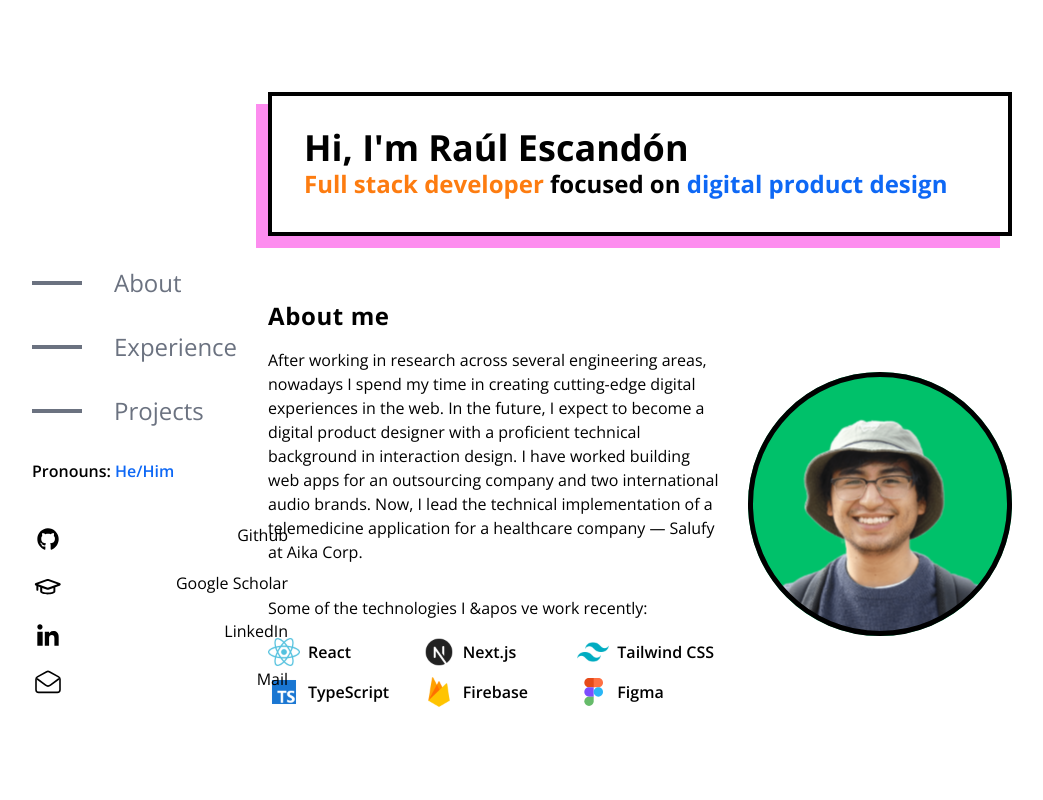
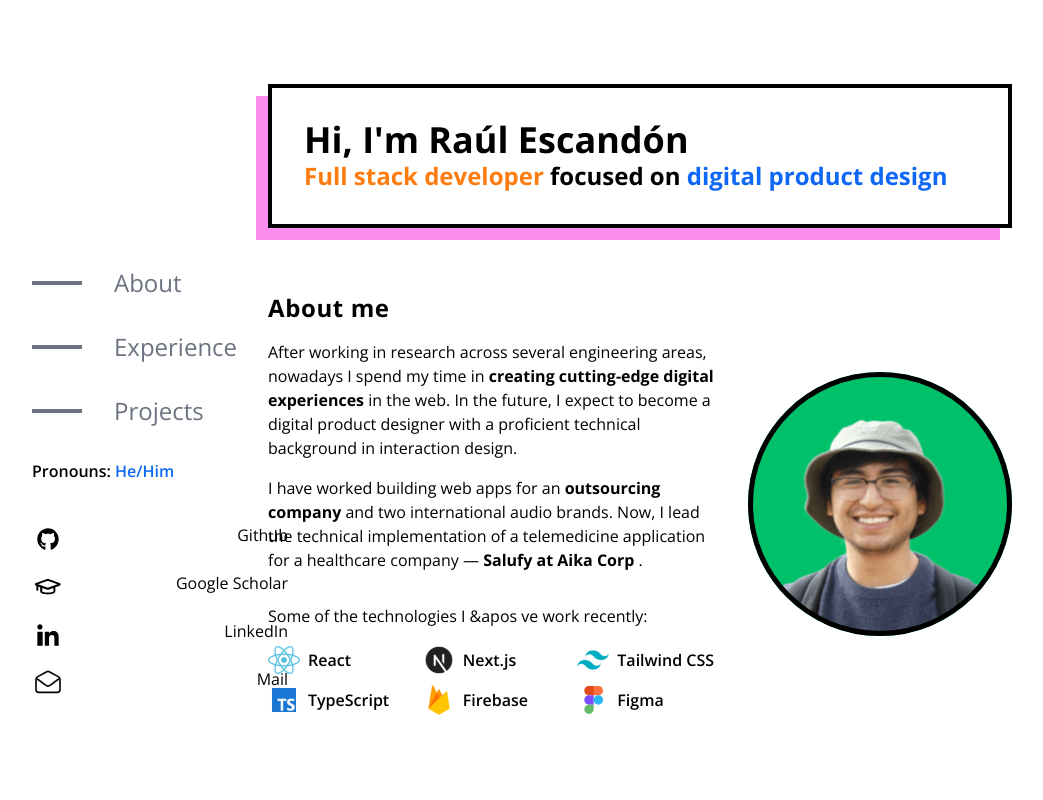
Before and after one commit to elmerescandon/eret_portfolio, a Next.js app: page / in a window 1280 px wide. Shown: the top 800 px of the page, without its empty margins (0-1043 px from the left). Built offline with nearby package versions, Linux system fonts and the light colour scheme.

Commit message:
:sparkles: Hardcode text in component

```diff
--- a/src/atomic-design/Organisms/BioInformation/BioInformation.tsx
+++ b/src/atomic-design/Organisms/BioInformation/BioInformation.tsx
@@ -11,7 +11,23 @@ const BioInformation = ({content, technologies}: BioInformationProps) => {
   return (
     <div className="flex flex-col gap-4">
       <h1 className="text-2xl font-bold tracking-wide">About me</h1>
-      <p className="text-base font-normal">{content}</p>
+      <p className="text-base font-normal">
+        After working in research across several engineering areas, nowadays I
+        spend my time in{" "}
+        <span className="font-bold">
+          creating cutting-edge digital experiences
+        </span>{" "}
+        in the web. In the future, I expect to become a digital product designer
+        with a proficient technical background in interaction design.
+      </p>
+      <p className="text-base font-normal">
+        I have worked building web apps for an{" "}
+        <span className="font-bold">outsourcing company</span> and two
+        international audio brands. Now, I lead the technical implementation of
+        a telemedicine application for a healthcare company —{" "}
+        <span className="font-bold">Salufy at Aika Corp </span> .
+      </p>
+
       <BioTechnologies technologies={technologies} />
     </div>
   );
```
